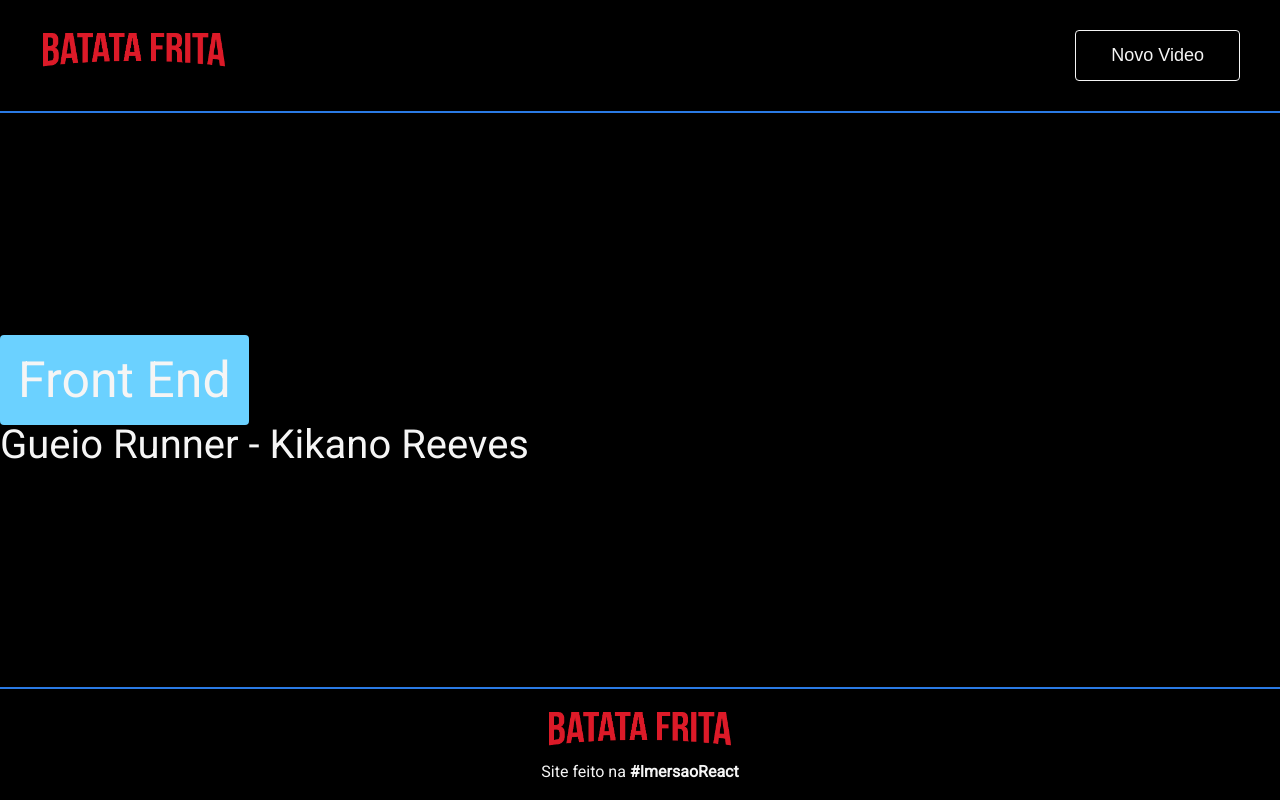
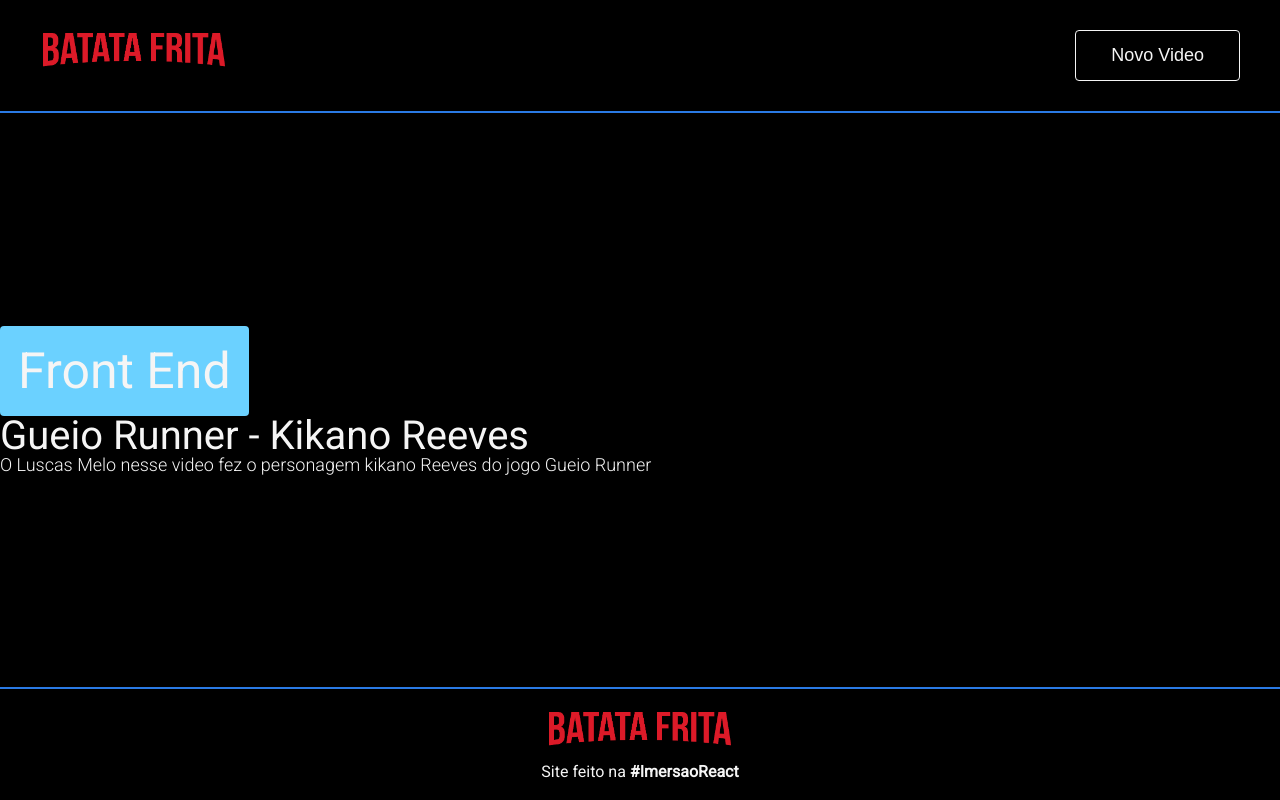
Before and after one commit to felipelarson/Batata-frita, a React (Create React App) app: page / in a window 1280 px wide. Built offline with nearby package versions, Linux system fonts and the light colour scheme.

Commit message:
:rocket: Include description

```diff
--- a/src/App.jsx
+++ b/src/App.jsx
@@ -7,6 +7,7 @@ import HighlightBatata from './components/HighlightBatata'
 import BannerBatata from './components/BannerBatata'
 import TagBatata from './components/TagBatata'
 import TitleBatata from './components/TitleBatata'
+import DescriptionBatata from './components/DescriptionBatata'
 
 // JSX = (J)ava(S)cript (X)ML
 function App() {
@@ -19,6 +20,7 @@ function App() {
       <BannerBatata>
         <TagBatata>Front End</TagBatata>
         <TitleBatata>Gueio Runner - Kikano Reeves</TitleBatata>
+        <DescriptionBatata>O Luscas Melo nesse video fez o personagem kikano Reeves do jogo Gueio Runner</DescriptionBatata>
       </BannerBatata>
       <FooterBatata>
         <LogoBatata />
--- /dev/null
+++ b/src/components/DescriptionBatata/index.js
@@ -0,0 +1,8 @@
+import styled from 'styled-components'
+
+const DescriptionBatata = styled.p`
+  font-size: 18rem;
+  color: var(--color-gray-light);
+  font-weight: 300;
+`
+export default DescriptionBatata
```
